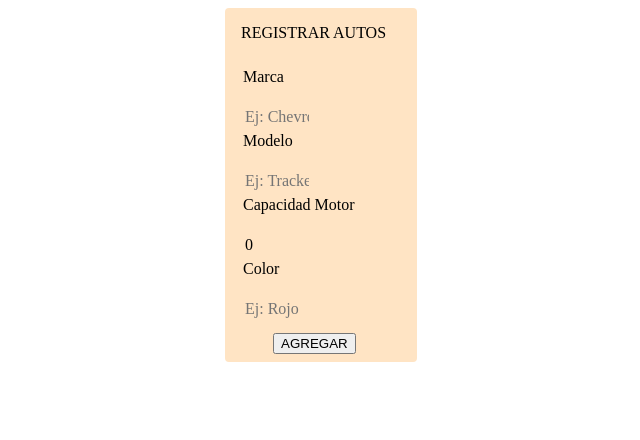
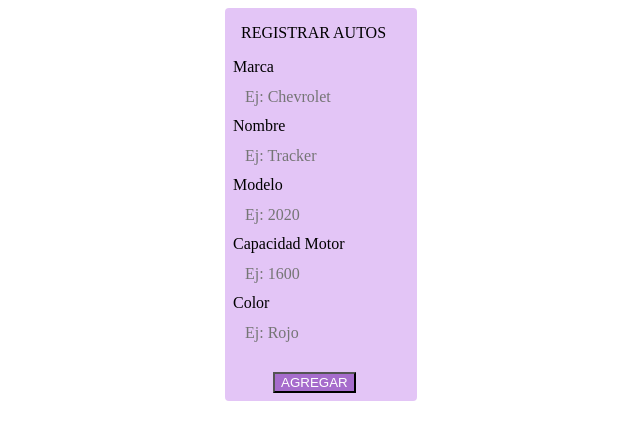
Before and after one commit to luis-alvarez1/training-angular-dev-team, an Angular app: page / in a window 1280 px wide. Shown: the top 440 px of the page, without its empty margins (319-959 px from the left). Built offline with nearby package versions, Linux system fonts and the light colour scheme.

Commit message:
Algoritmo 3

```diff
--- a/src/app/carros/carros.component.css
+++ b/src/app/carros/carros.component.css
@@ -1,7 +1,7 @@
 .body{
     max-width: 160px;
-    margin-left: auto;
-    margin-right: auto;
+
+    margin: auto;
 }
 
 .example-form {
@@ -11,10 +11,10 @@
 }
 
 .example-full-width {
-    width: 50%;
+    width: 100%;
+    margin-bottom: 15px;
 }
 
 .titulos {
-    padding: 10px;
-    margin: 0px;
+    margin-bottom: 0px;
 }
--- a/src/app/carros/carros.component.html
+++ b/src/app/carros/carros.component.html
@@ -1,4 +1,4 @@
-<mat-card class="body" style="background-color: bisque;">
+<mat-card class="body" style="background-color: rgba(161, 64, 226, 0.301);">
     <mat-card-title style="align-content: center;">REGISTRAR AUTOS</mat-card-title>
     <mat-card-actions>
         <form class="example-form" [formGroup]="carrosForm" (ngSubmit)="guardar()">
@@ -8,9 +8,14 @@
                 <input id="marca" formControlName="marca" placeholder="Ej: Chevrolet" type="text" matInput>
             </mat-form-field>
 
+            <mat-card-subtitle class="titulos">Nombre</mat-card-subtitle>
+            <mat-form-field class="example-full-width" appearance="fill">
+                <input id="nombre" formControlName="nombre" placeholder="Ej: Tracker" type="text" matInput>
+            </mat-form-field>
+
             <mat-card-subtitle class="titulos">Modelo</mat-card-subtitle>
             <mat-form-field class="example-full-width" appearance="fill">
-                <input id="modelo" formControlName="modelo" placeholder="Ej: Tracker" type="text" matInput>
+                <input id="modelo" formControlName="modelo" placeholder="Ej: 2020" type="number" matInput>
             </mat-form-field>
 
             <mat-card-subtitle class="titulos">Capacidad Motor</mat-card-subtitle>
@@ -20,10 +25,18 @@
 
             <mat-card-subtitle class="titulos">Color</mat-card-subtitle>
             <mat-form-field class="example-full-width" appearance="fill">
-                <input matInput id="color" formControlName="color" placeholder="Ej: Rojo" type="text" matInput>
+                <input id="color" formControlName="color" placeholder="Ej: Rojo" type="text" matInput>
             </mat-form-field>
 
+            <button mat-button style="margin: 15px 0px 0px 40px; color: white; background-color: rgba(129, 54, 179, 0.616);" type="submit">AGREGAR</button>
         </form>
-        <button mat-button style="margin: 15px 0px 0px 40px;" type="submit">AGREGAR</button>
     </mat-card-actions>
 </mat-card>
+
+<mat-card class="body" style="background-color: rgba(166, 107, 221, 0.753); color: azure;" *ngIf="mostrar">
+    <p>El promedio de la capacidad del motor es {{promedio()}}</p>
+    <p>El motor de mayor capacidad es {{mayorCapacidadMotor()}}</p>
+    <p>El motor de menor capacidad es {{menorCapacidadMotor()}}</p>
+    <p>El modelo de carro más viejo es {{carroMasViejo()}}</p>
+    <p>El modelo de carro más nuevo es {{carroMasNuevo()}}</p>
+</mat-card>
--- a/src/app/carros/carros.component.ts
+++ b/src/app/carros/carros.component.ts
@@ -1,5 +1,7 @@
 import { Component, OnInit } from '@angular/core';
 import {FormControl, FormGroup} from '@angular/forms';
+import { MatDialog } from '@angular/material/dialog';
+import { Carro } from '../models/Carro';
 
 @Component({
   selector: 'app-carros',
@@ -10,23 +12,72 @@ export class CarrosComponent implements OnInit {
 
   carrosForm = new FormGroup ({
     marca: new FormControl(''),
+    nombre: new FormControl(''),
     modelo: new FormControl(''),
-    capacidadMotor: new FormControl(0),
+    capacidadMotor: new FormControl(''),
     color: new FormControl('')
   });
 
-  carros: Array <any> = [];
+  carros: Array <Carro> = [];
+  public mostrar: boolean = false;
+
+  promedio() {
+    let suma = 0;
+    this.carros.forEach(c => {
+      suma += c.capacidadMotor;
+    });
+    return suma/this.carros.length;
+  }
+
+  mayorCapacidadMotor() {
+    let valor = this.carros[0].capacidadMotor;
+    for(let i = 1; i < this.carros.length; i++){
+      if(valor < this.carros[i].capacidadMotor){
+        valor = this.carros[i].capacidadMotor;
+      }
+    }
+    return valor;
+  }
+
+  menorCapacidadMotor() {
+    let valor = this.carros[0].capacidadMotor;
+    for(let i = 1; i < this.carros.length; i++){
+      if(valor > this.carros[i].capacidadMotor){
+        valor = this.carros[i].capacidadMotor;
+      }
+    }
+    return valor;
+  }
+
+  carroMasViejo() {
+    let valor = Number.MAX_SAFE_INTEGER;
+    this.carros.forEach(actual => {
+      if(actual.modelo < valor){
+        valor = actual.modelo;
+      }
+    });
+    return valor;
+  }
+
+  carroMasNuevo() {
+    let valor = Number.MIN_SAFE_INTEGER;
+    this.carros.forEach(actual => {
+      if(actual.modelo > valor){
+        valor = actual.modelo;
+      }
+    });
+    return valor;
+  }
 
   guardar(){
     this.carros.push(this.carrosForm.value);
-    console.log(this.carrosForm);
+    console.log(this.carros);
 
+    if(this.carros.length > 1){
+      this.mostrar = true;
+    }
   }
 
-  constructor() { }
-
-  ngOnInit() {
-
-  }
-
+  constructor(public dialog: MatDialog) {}
+  ngOnInit() { }
 }
--- a/src/app/models/Carro.ts
+++ b/src/app/models/Carro.ts
@@ -1,11 +1,13 @@
 export class Carro{
     marca: string;
-    modelo: string;
+    nombre: string;
+    modelo: number;
     capacidadMotor: number;
     color: string;
 
-    constructor(marca: string, modelo: string, capacidadMotor: number, color: string){
+    constructor( marca: string, nombre: string, modelo: number, capacidadMotor: number, color: string){
         this.marca = marca;
+        this.nombre = nombre;
         this.modelo = modelo;
         this.capacidadMotor = capacidadMotor;
         this.color = color;
```
Also changed, not shown: src/app/app.module.ts (+18 -2 lines).
